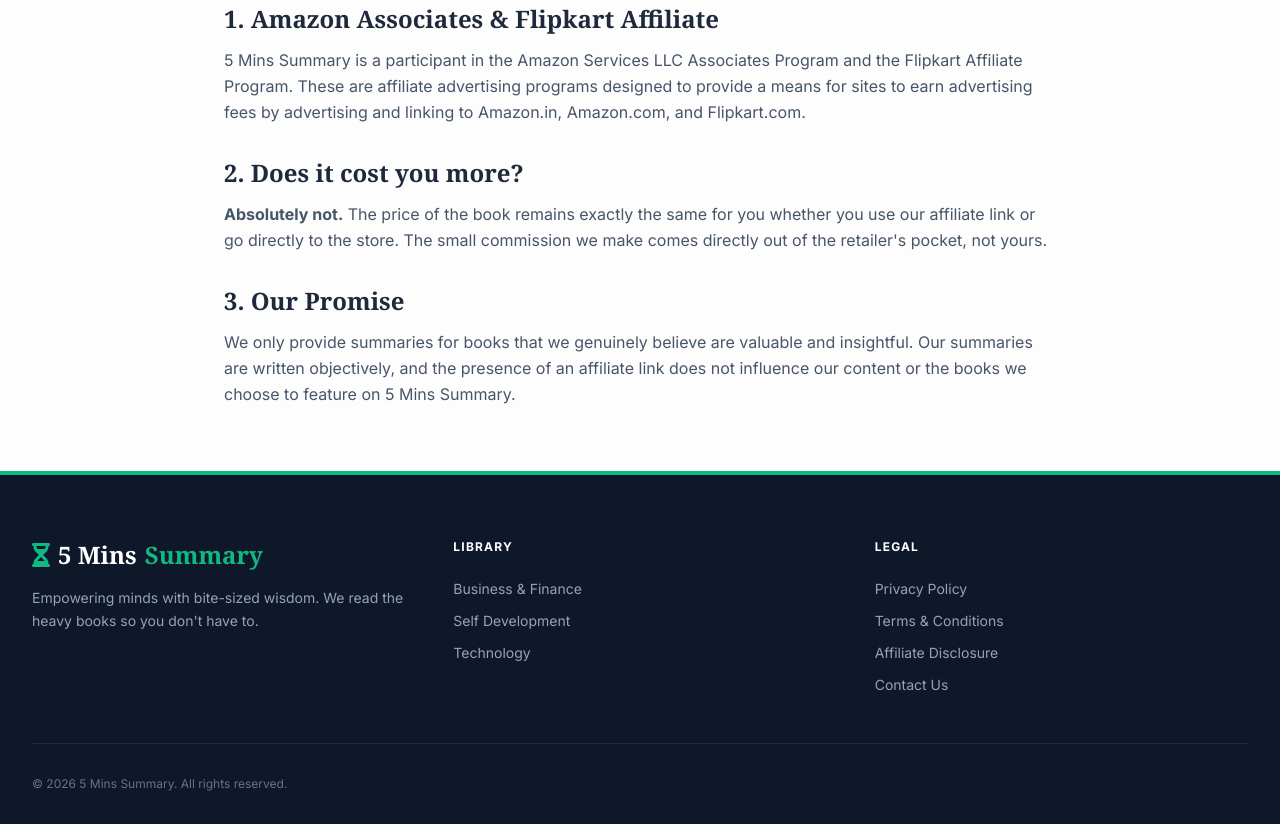
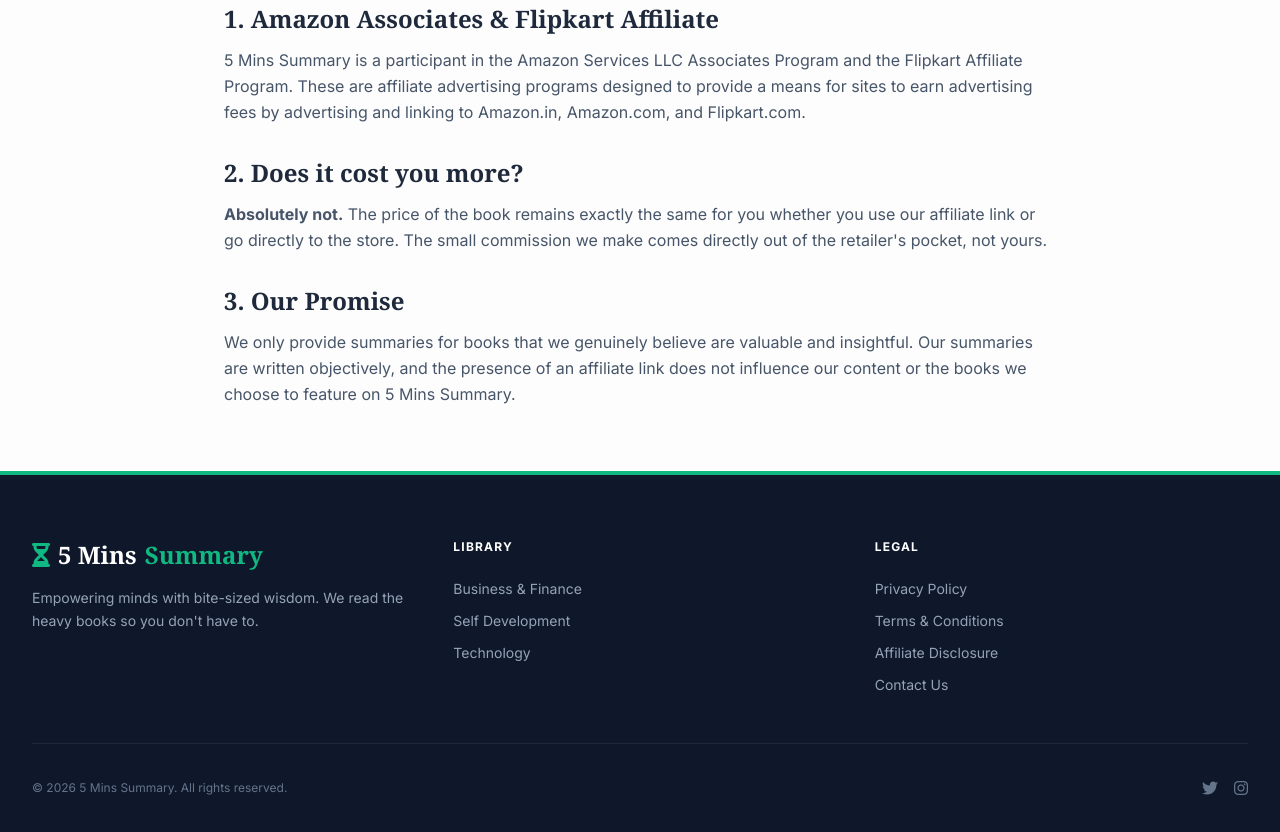
Before and after one commit to devsingh-dev/5minssummary, a plain HTML site: page affiliate.html in a window 1280 px wide. Shown: the part 457-1289 px from the top of the page. Drawn offline with nearby package versions, Linux system fonts and the light colour scheme.

Commit message:
Add files via upload

```diff
--- a/affiliate.html
+++ b/affiliate.html
@@ -150,6 +150,10 @@
             </div>
             <div class="pt-8 border-t border-slate-800 text-center flex flex-col md:flex-row justify-between items-center">
                 <p class="text-xs text-slate-500 mb-4 md:mb-0">&copy; 2026 5 Mins Summary. All rights reserved.</p>
+                <div class="flex space-x-4">
+                    <a href="#" class="text-slate-500 hover:text-emerald-400 transition-colors"><i class="fa-brands fa-twitter"></i></a>
+                    <a href="https://www.instagram.com/5minssummary?igsh=MTFsZXcxZnFia25hZg==" class="text-slate-500 hover:text-emerald-400 transition-colors"><i class="fa-brands fa-instagram"></i></a>
+                </div>
             </div>
         </div>
     </footer>
```
Also changed, not shown: contact.html (+4 -0 lines), index.html (+1 -1 lines), privacy.html (+4 -0 lines), summary.html (+1 -1 lines), terms.html (+4 -0 lines), thank-you.html (+1 -1 lines).
